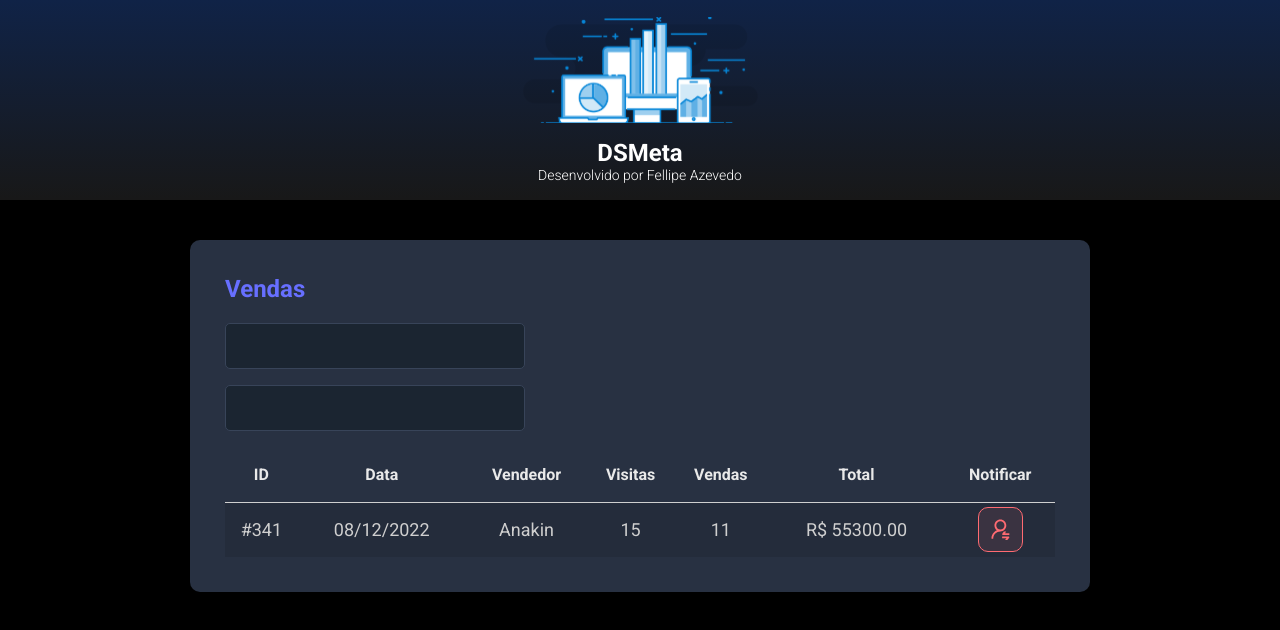
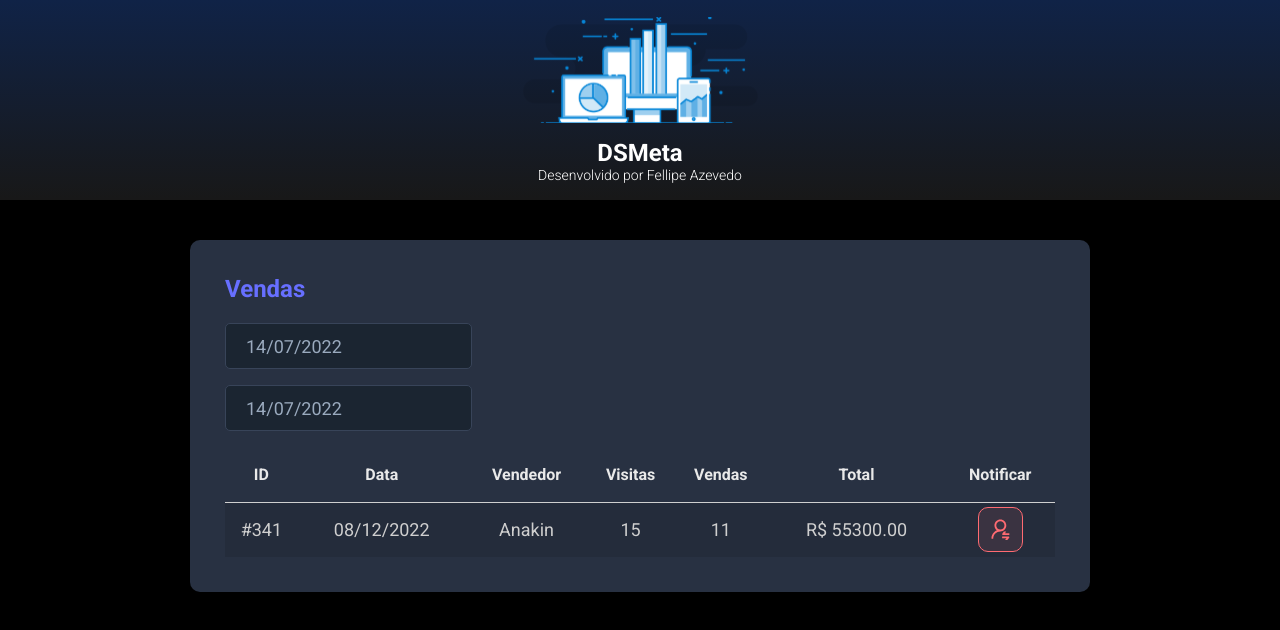
Before and after one commit to soareslipe/DSMeta, a React (Vite) app in the folder frontend/: page / in a window 1280 px wide. Shown: the top 630 px of the page. Built offline with nearby package versions, Linux system fonts and the light colour scheme.

Commit message:
Datepicker

```diff
--- a/frontend/package.json
+++ b/frontend/package.json
@@ -9,7 +9,9 @@
     "preview": "vite preview"
   },
   "dependencies": {
+    "@types/react-datepicker": "4.4.2",
     "react": "^18.2.0",
+    "react-datepicker": "4.8.0",
     "react-dom": "^18.2.0"
   },
   "devDependencies": {
--- a/frontend/src/components/SalesCard/index.tsx
+++ b/frontend/src/components/SalesCard/index.tsx
@@ -1,3 +1,5 @@
+import DatePicker from "react-datepicker";
+import "react-datepicker/dist/react-datepicker.css";
 import NotificationButton from '../NotificationButton';
 import './styles.css';
 
@@ -7,10 +9,20 @@ function SalesCard() {
             <h2 className="dsmeta-sales-title">Vendas</h2>
             <div>
                 <div className="dsmeta-form-container">
-                    <input className="dsmeta-form-control" type="text"/>
+                    <DatePicker
+                        selected={new Date()}
+                        onChange={(date: Date) => { }}
+                        className="dsmeta-form-control"
+                        dateFormat="dd/MM/yyyy"
+                    />
                 </div>
                 <div className="dsmeta-form-container">
-                    <input className="dsmeta-form-control" type="text"/>
+                    <DatePicker
+                        selected={new Date()}
+                        onChange={(date: Date) => { }}
+                        className="dsmeta-form-control"
+                        dateFormat="dd/MM/yyyy"
+                    />
                 </div>
             </div>
             <div>
@@ -36,7 +48,7 @@ function SalesCard() {
                             <td>R$ 55300.00</td>
                             <td>
                                 <div className="dsmeta-redbtn-container">
-                                   <NotificationButton/>
+                                    <NotificationButton />
                                 </div>
                             </td>
                         </tr>
```
Also changed, not shown: frontend/src/App.css (added, +41 -0 lines), 1 other file (tests, documents, lock files or other folders).
